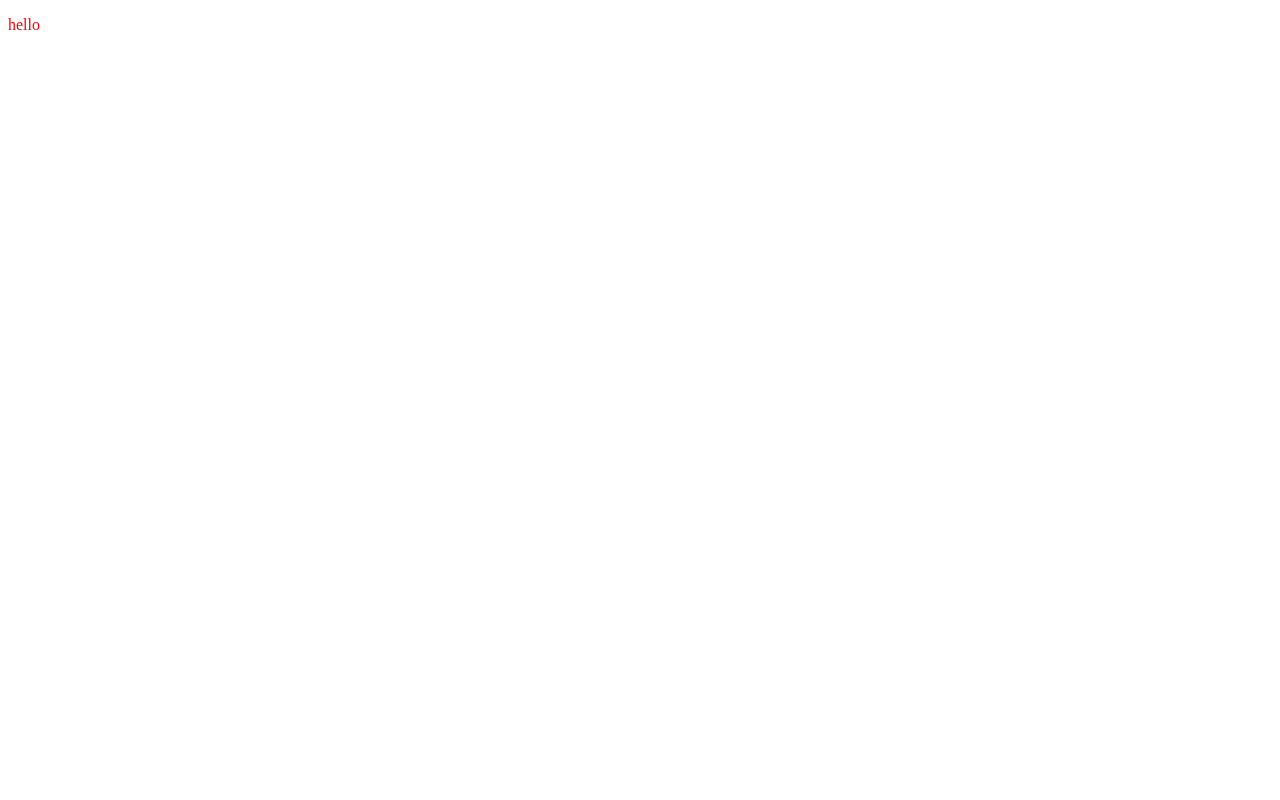
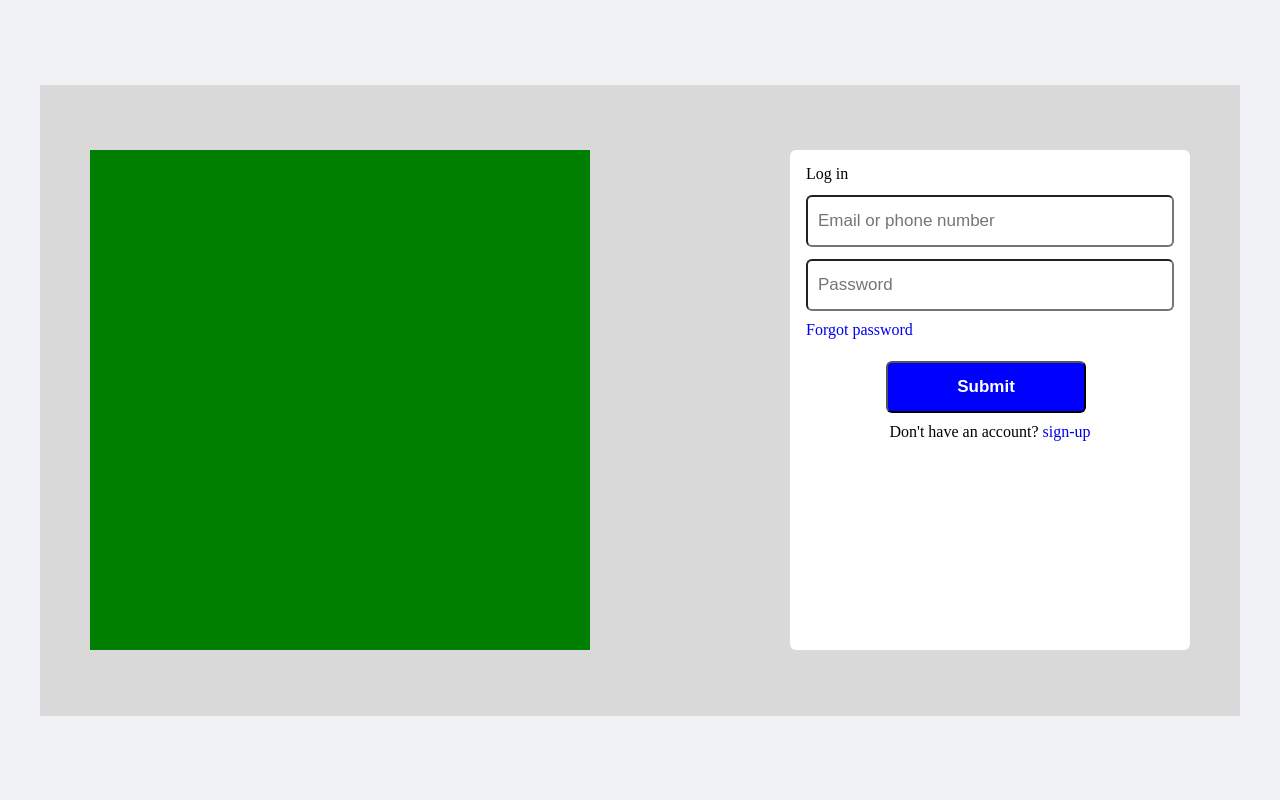
Before and after one commit to Sunilyogi333/Dear-Diary, a PHP site: page / in a window 1280 px wide. Before the commit the page is almost empty. Run offline with PHP 8.4, Linux system fonts and the light colour scheme.

Commit message:
first day

```diff
--- a/src/index.html
+++ b/src/index.html
@@ -5,6 +5,20 @@
     <link rel="stylesheet" href="style.css">
 </head>
 <body>
-    <p>hello</p>
+    <div class="main">
+        <div class="content">
+            <div class="branding"></div>
+            <div class="log-in">
+                <p>Log in</p>
+                <input type="email" placeholder="Email or phone number">
+                <input type="password" placeholder="Password">
+                <a id="pass" href="#">Forgot password</a>
+                <input class="sub" type="submit">
+               <div class="sign">
+                <p>Don't have an account?</p><a href="#">sign-up</a>
+               </div>
+            </div>
+        </div>
+    </div>
 </body>
 </html>
--- a/src/style.css
+++ b/src/style.css
@@ -1,3 +1,75 @@
-p{
-    color: red;
+*{
+    margin: 0px;
+    padding: 0px;
+    box-sizing: border-box;
 }
+body{
+    height: 100vh;
+
+}
+.main{
+    height:100vh;
+    background-color: #f0f2f5;
+    display: flex;
+    align-items: center;
+    justify-content: center;
+    overflow: hidden;
+}
+.content{
+    height: 631px;
+    width: 1200px;
+    background-color: #D9D9D9;
+    display: flex;
+    justify-content: space-between;
+    align-items: center;
+}
+.branding{
+    height: 500px;
+    width: 500px;
+    margin-left: 50px;
+    background-color: green;
+}
+.log-in{
+    height: 500px;
+    width: 400px;
+    margin: 50px;
+    background-color:#ffffff;
+    padding:15px 16px;
+    display: flex;
+    flex-direction: column;
+    border-radius: 6px;
+}
+input{
+    width: 100%;
+    height:52px;
+    margin-top:12px;
+    padding: 10px 10px;
+    font-size: 17px;
+    border-radius: 6px;
+}
+input:focus{
+    opacity: 1px solid rgb(31, 31, 92);
+    border: lightblue;
+
+}
+
+a{
+    text-decoration:none;
+}
+#pass{
+    margin:10px 0px;
+}
+.sub{
+    width: 200px;
+    margin-left:80px;
+    background-color: blue;
+    font-size: 17px;
+    font-weight: bold;
+    color: #ffffff;
+}
+.sign{
+    display:flex;
+    gap:4px;
+    justify-content: center;
+    margin-top: 10px;
+}
```
Also changed, not shown: img/hello.html (deleted), img/pic.png (added).
